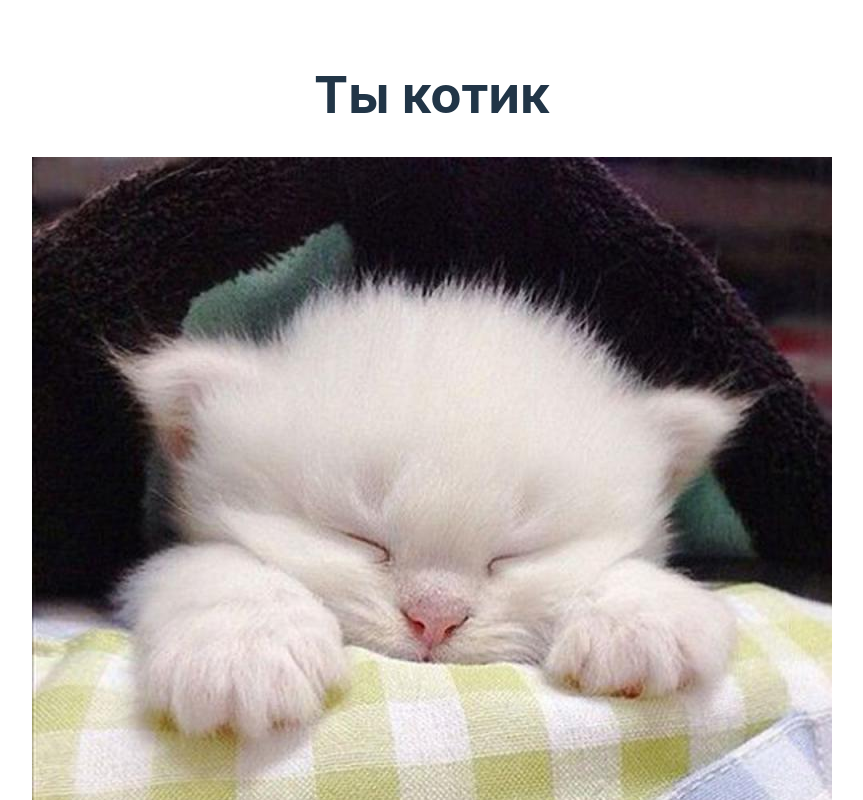
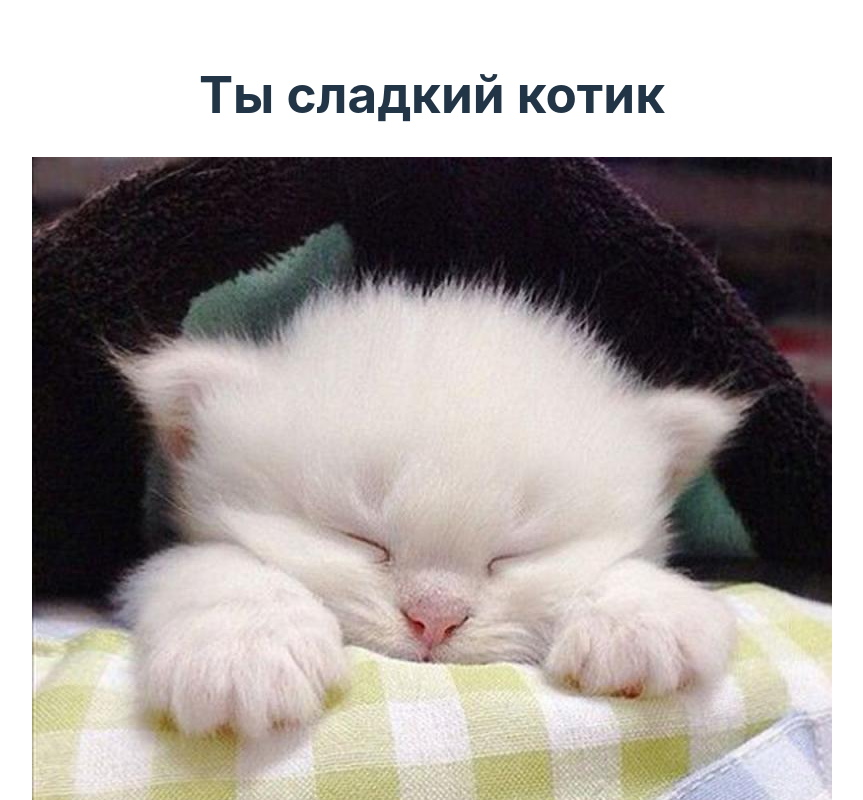
Before and after one commit to a9052681569/ksenig-web, a React (Vite) app: page / in a window 1280 px wide. Shown: the top 800 px of the page, without its empty margins (208-1071 px from the left). Built offline with nearby package versions, Linux system fonts and the light colour scheme.

Commit message:
тест деплоя с переиспользованием воркфлоу репы конфига

```diff
--- a/src/App.tsx
+++ b/src/App.tsx
@@ -4,7 +4,7 @@ import catPic from './assets/cat.jpg';
 
 export const App: FC = () => (
 	<div className="App">
-		<h1>Ты котик</h1>
+		<h1>Ты сладкий котик</h1>
 		<img src={catPic} />
 	</div>
 );
```
